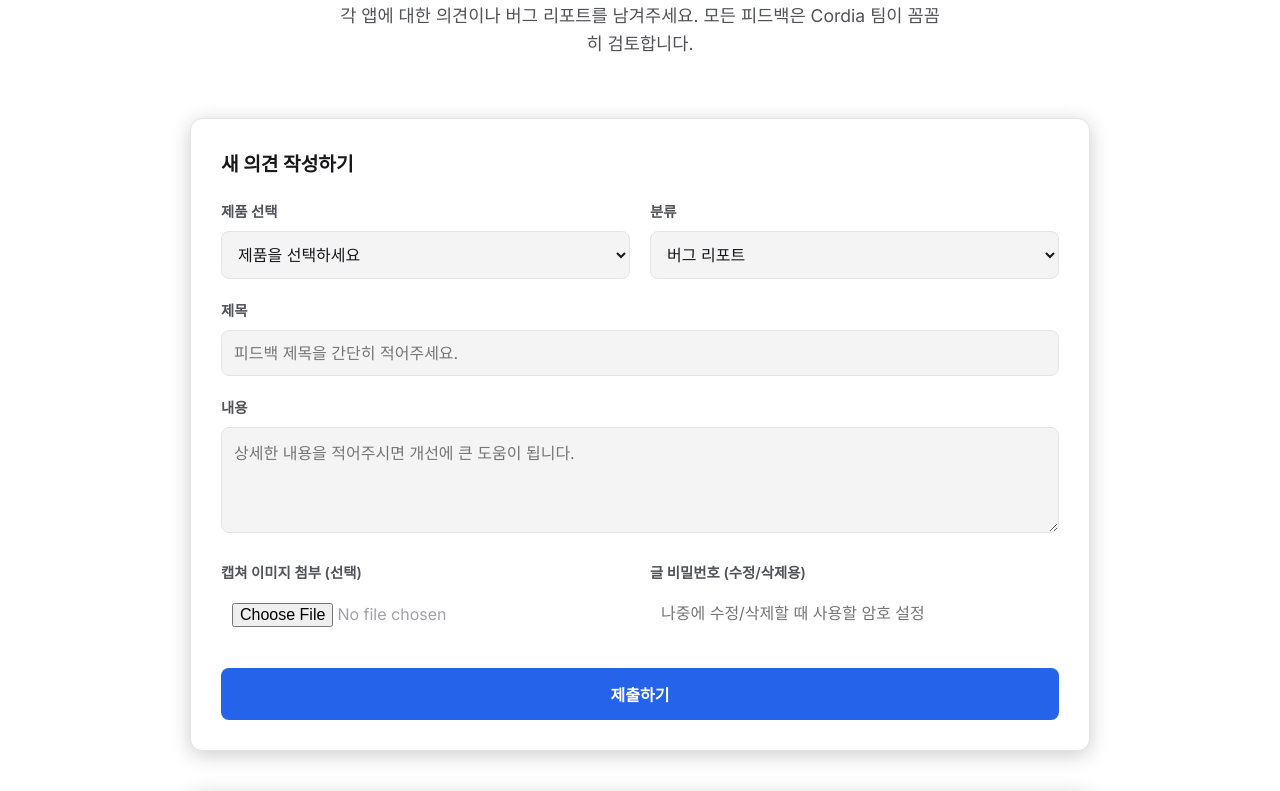
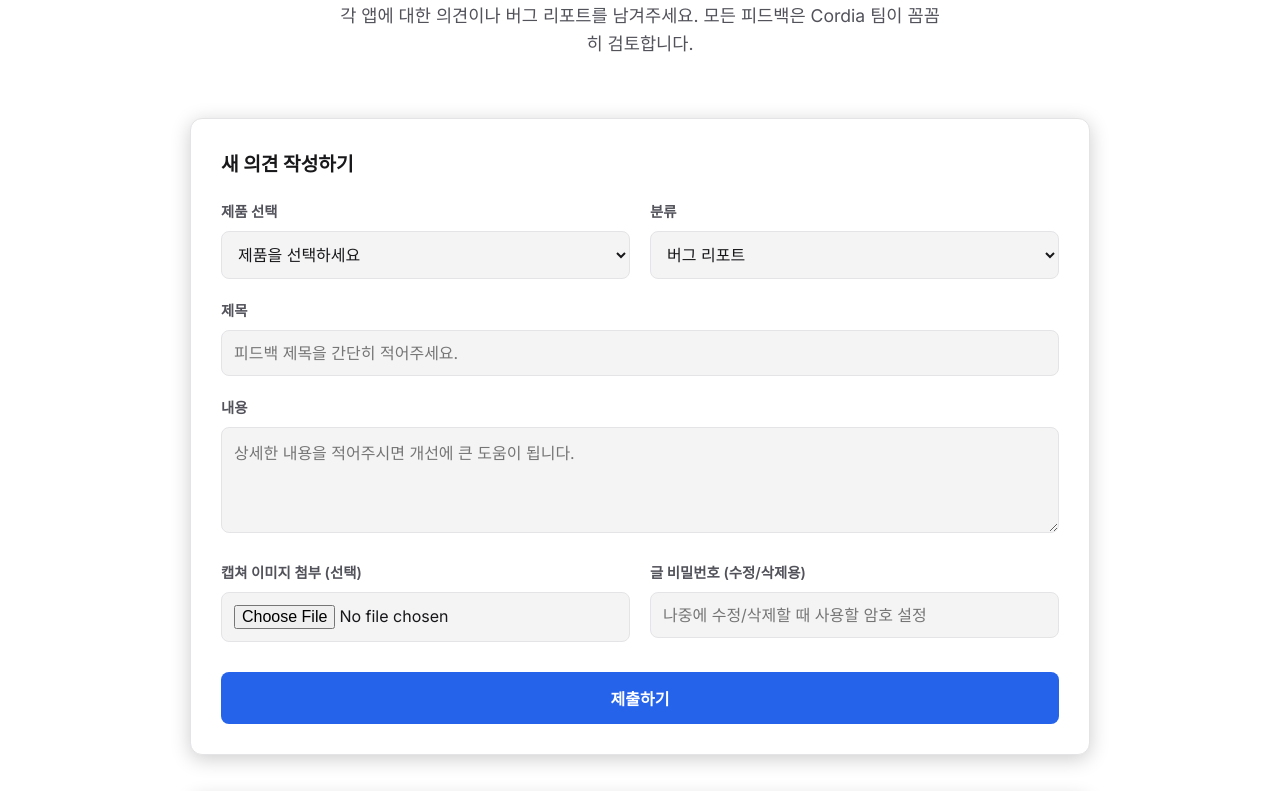
Before and after one commit to cordiakr/cordia, a website built with Vite: page support/index.html in a window 1280 px wide. Shown: the part 248-1039 px from the top of the page. Built offline with nearby package versions, Linux system fonts and the light colour scheme; no server answers.

Commit message:
Fix password input field visibility inheritance on light theme form

```diff
--- a/support/index.html
+++ b/support/index.html
@@ -60,11 +60,11 @@
               <div class="form-row">
                 <div class="form-group" style="flex:1;">
                   <label for="image">캡쳐 이미지 첨부 (선택)</label>
-                  <input type="file" id="image" name="image" accept="image/*" style="display: block; width: 100%; padding: 10px; background: rgba(255,255,255,0.05); border: 1px dashed rgba(255,255,255,0.1); border-radius: 8px; color: #a1a1aa; font-family: inherit; box-sizing: border-box;" />
+                  <input type="file" id="image" name="image" accept="image/*" />
                 </div>
                 <div class="form-group" style="flex:1;">
                   <label for="password">글 비밀번호 (수정/삭제용)</label>
-                  <input type="password" id="password" name="password" placeholder="나중에 수정/삭제할 때 사용할 암호 설정" style="display: block; width: 100%; padding: 10px; background: rgba(255,255,255,0.05); border: 1px solid rgba(255,255,255,0.1); border-radius: 8px; color: #fff; font-family: inherit; box-sizing: border-box;" required />
+                  <input type="password" id="password" name="password" placeholder="나중에 수정/삭제할 때 사용할 암호 설정" required />
                 </div>
               </div>
 
```
